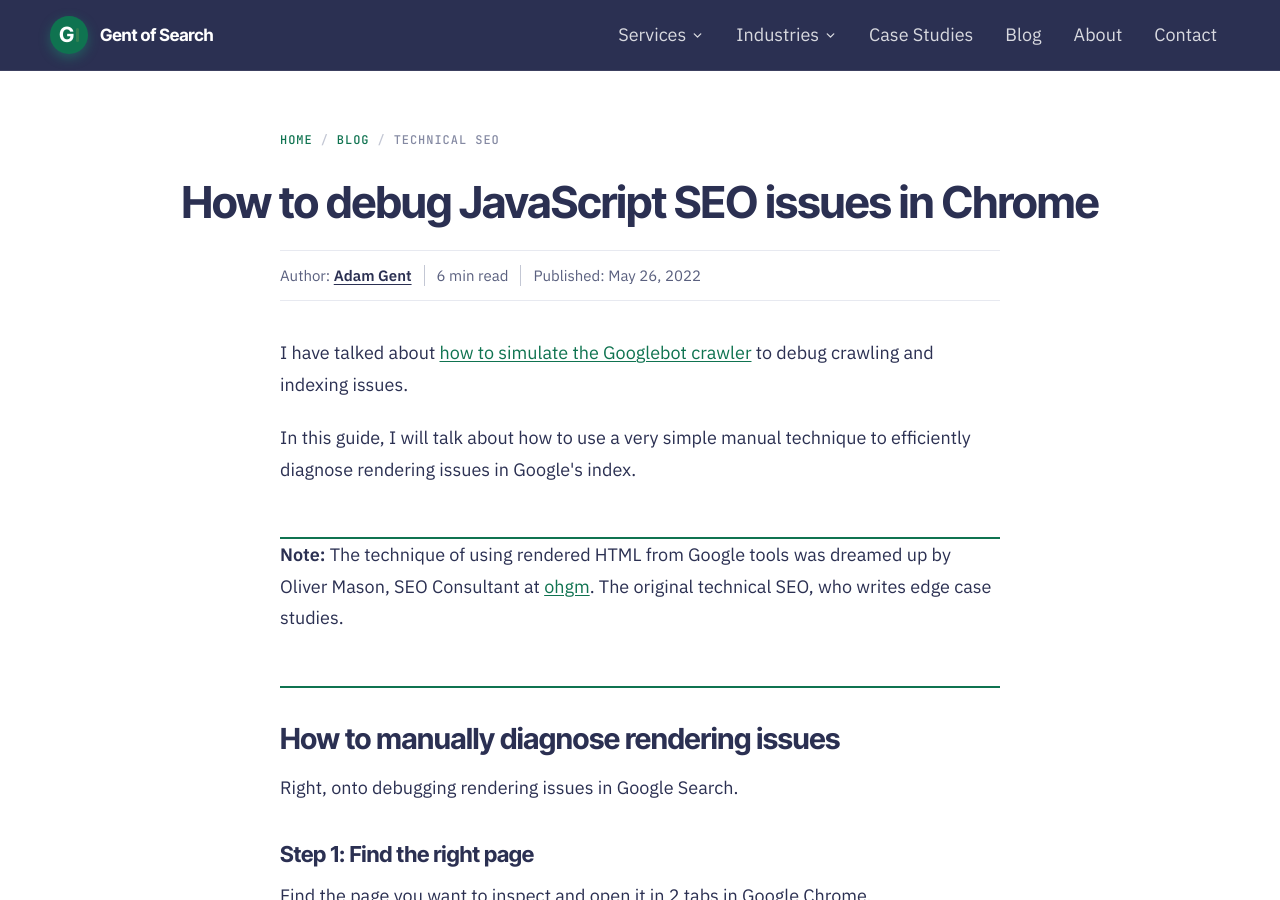
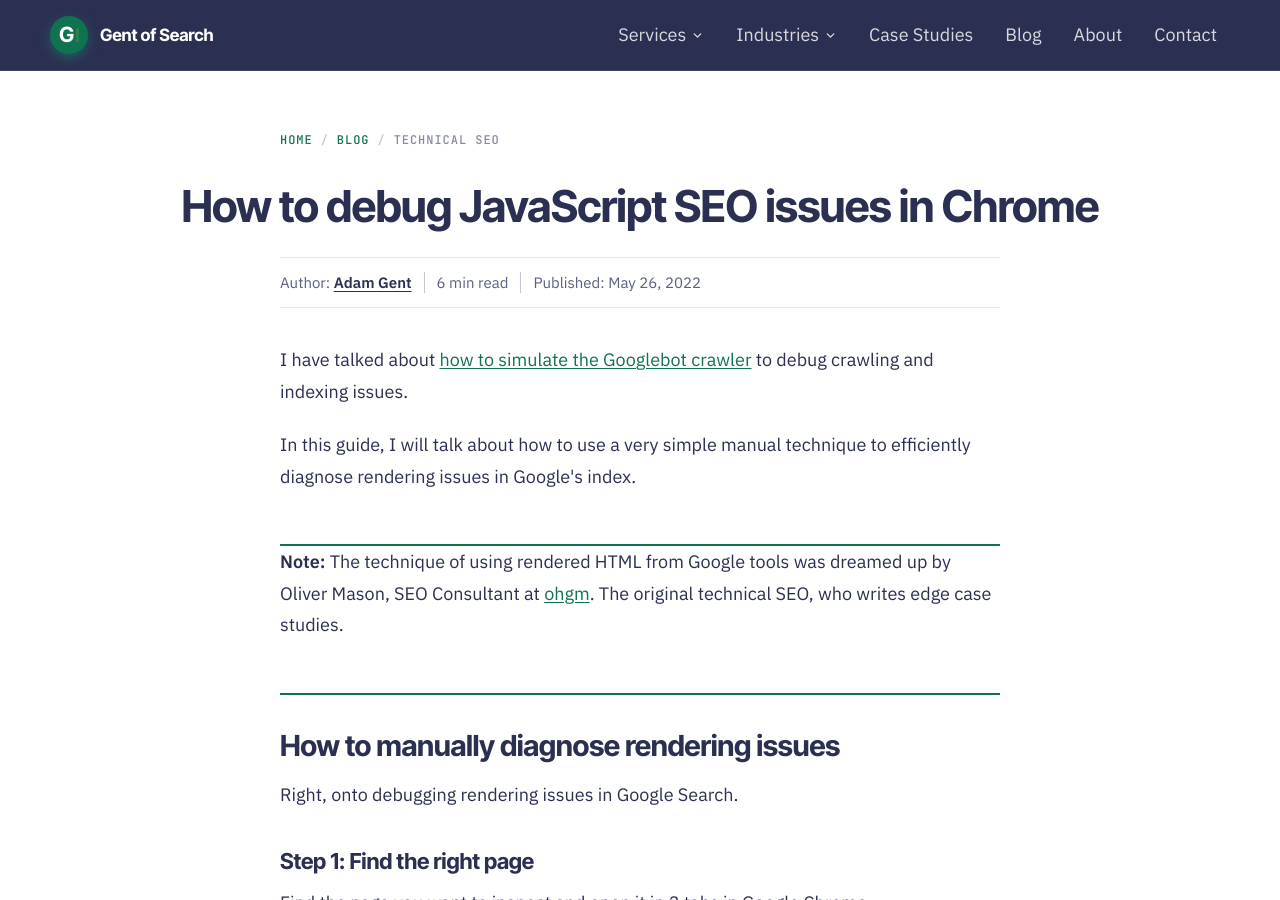
Before and after one commit to Gent-of-Search/gentofsearch.com, a Jekyll site: the page built from _posts/2022-05-26-how-to-debug-javascript-seo-issues-in-chrome.md, in a window 1280 px wide and 900 px high. Built offline with Jekyll 4.4.1, drawn with Linux system fonts in a browser that asks for light colours.

Commit message:
Blog posts: 30% more space above and below the title
Co-Authored-By: Claude Opus 5.5 <noreply@anthropic.com>

```diff
--- a/_layouts/post.html
+++ b/_layouts/post.html
@@ -5,14 +5,14 @@ nav_active: blog
 <!-- ===================== POST HEADER ===================== -->
 <header style="padding:60px 0 0;">
   <div style="width:min(720px,100% - 48px); margin:0 auto;">
-    <nav aria-label="Breadcrumb" style="display:flex; flex-wrap:wrap; align-items:center; gap:8px; font-family:'JetBrains Mono',monospace; font-size:12px; font-weight:500; letter-spacing:0.08em; text-transform:uppercase; color:#8489A2; margin-bottom:30px;">
+    <nav aria-label="Breadcrumb" style="display:flex; flex-wrap:wrap; align-items:center; gap:8px; font-family:'JetBrains Mono',monospace; font-size:12px; font-weight:500; letter-spacing:0.08em; text-transform:uppercase; color:#8489A2; margin-bottom:34px;">
       <a href="{{ '/' | relative_url }}" class="crumb-link" style="color:#0F7350; text-decoration:none;">Home</a>
       <span style="color:#C3C7D4;">/</span>
       <a href="{{ '/blog/' | relative_url }}" class="crumb-link" style="color:#0F7350; text-decoration:none;">Blog</a>
       <span style="color:#C3C7D4;">/</span>
       {% if page.category %}<span style="color:#8489A2;">{{ page.category }}</span>{% else %}<span style="color:#8489A2;">{{ page.title }}</span>{% endif %}
     </nav>
-    <h1 class="post-title" style="font-family:'Inter Tight',sans-serif; font-weight:700; font-size:clamp(34px,3.8vw,44px); line-height:1.08; letter-spacing:-0.02em; color:#2B3052; margin:0 0 23px;">{{ page.title }}</h1>
+    <h1 class="post-title" style="font-family:'Inter Tight',sans-serif; font-weight:700; font-size:clamp(34px,3.8vw,44px); line-height:1.08; letter-spacing:-0.02em; color:#2B3052; margin:0 0 26px;">{{ page.title }}</h1>
     <div style="padding:14px 0; margin:0; border-top:1px solid #E7E9F0; border-bottom:1px solid #E7E9F0;">
     <div style="overflow:hidden;">
       <div style="display:flex; flex-wrap:wrap; row-gap:6px; margin-left:-25px; font-size:15px; line-height:1.4; color:#5A607F;">
```
